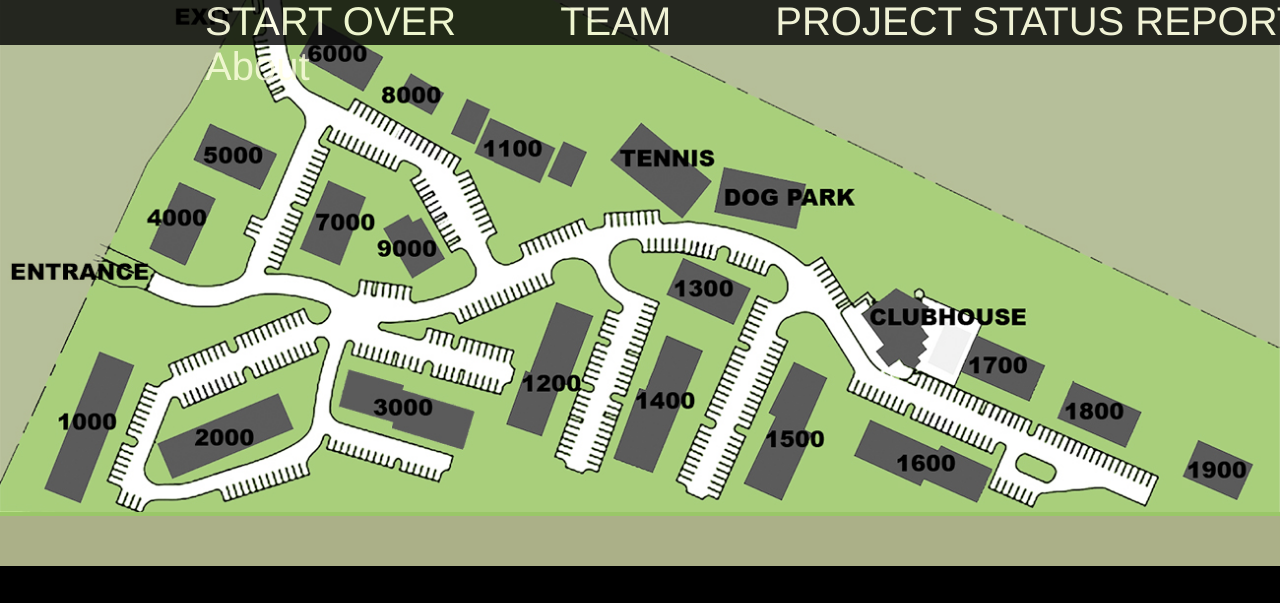
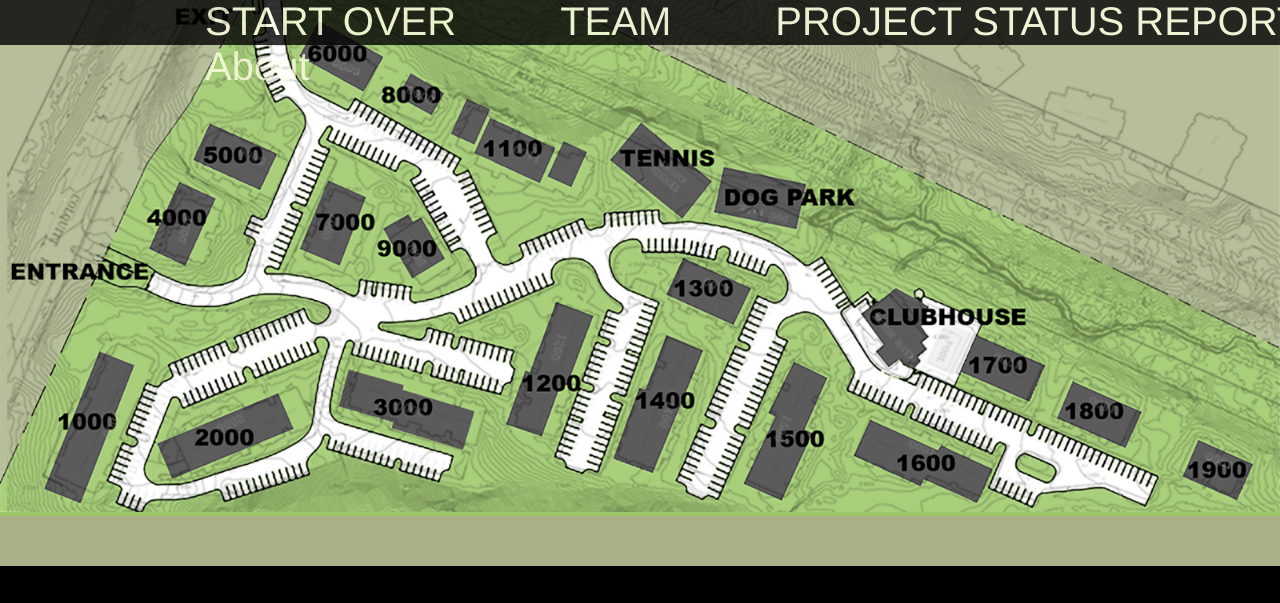
Before and after one commit to ts-oogie/stonepark-landscaping, a website: page home.html in a window 1280 px wide. Both pictures are taken after a click on the link "PROJECT STATUS REPORT". Shown: the top 603 px of the page. Drawn offline with Linux system fonts and the light colour scheme; no server answers; a web font is replaced by a local one.

Commit message:
change BG

```diff
--- a/home.html
+++ b/home.html
@@ -46,7 +46,7 @@
 
         <!-- z-index : 30  -->
         <section id="header-container">
-            <img id="img-header" src="images/Leeches-Header-1-Large.jpg"/>
+            <img id="img-header" src="images/Leeches-Header-5-Large.jpg"/>
         </section>
 
         <!-- Container for all the content resides -->
```
